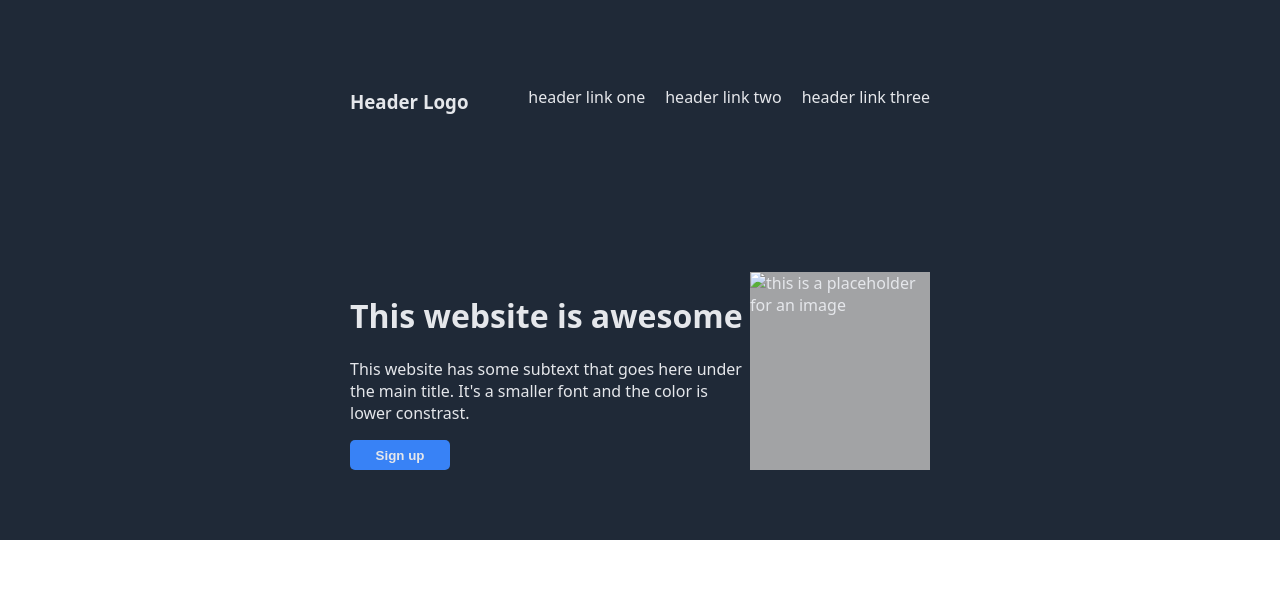
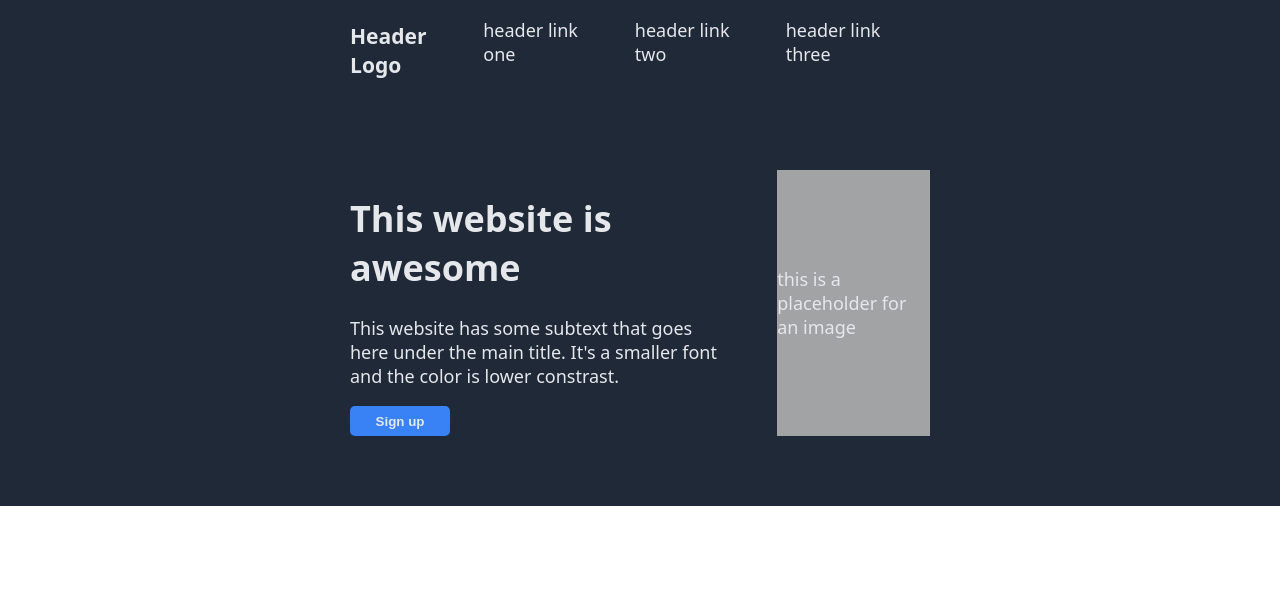
Before and after one commit to marin0suke/top-foundations-project1, a plain HTML site: page index.html in a window 1280 px wide. Shown: the top 590 px of the page. Drawn offline with Linux system fonts and the light colour scheme.

Commit message:
Finalised styling

```diff
--- a/index.html
+++ b/index.html
@@ -23,7 +23,7 @@
                 It's a smaller font and the color is lower constrast.</p>
             <button>Sign up</button>
         </div>
-        <img class="hero-image" src="" alt="this is a placeholder for an image">
+        <div class="hero-image">this is a placeholder for an image</div>
     </div>
 
     <div class="container2">
@@ -59,7 +59,7 @@
         <div class="blue-box">
             <div class="action-text">
                 <h3>Call to action! It's time!</h3>
-                <p>Sign up for our product by clicking that button right over there!</p>
+                <p class="sign-up">Sign up for our product by clicking that button right over there!</p>
             </div>
             <button class="action">Sign up</button>
         </div>
--- a/styles.css
+++ b/styles.css
@@ -4,12 +4,24 @@ body {
     font-family: system-ui, -apple-system, BlinkMacSystemFont, 'Segoe UI', Roboto, Oxygen, Ubuntu, Cantarell, 'Open Sans', 'Helvetica Neue', sans-serif;
     color: #E5E7EB; /* might have to change but in place so can see text for now.*/
     margin: 0px; /*had to override to get edges flush*/
+    font-size: 18px;
 
+}
+
+.container1,
+.container2,
+.container3,
+.container4,
+header,
+footer {
+    padding: 70px 350px;
 }
 
 header {
     display: flex;
     justify-content: space-between;
+    padding-top: 0px;
+    padding-bottom: 0px;
 }
 
 header, footer, .container1 {
@@ -19,6 +31,8 @@ header, footer, .container1 {
 .header-links {
     display: flex;
     gap: 20px;
+    margin: 0;
+    padding: 0;
 }
 
 
@@ -26,7 +40,8 @@ header, footer, .container1 {
 .container1 {
     flex: 1;
     display: flex;
-    justify-content: center;
+    justify-content: space-between;
+    gap: 50px; /*to put space between two child elements (hero text and image placeholder*/
 }
 
 .hero{
@@ -36,6 +51,11 @@ header, footer, .container1 {
 
 .hero-image {
     background-color: #a2a3a5;
+    height: auto;
+    width: 400px;
+    display: flex;
+    justify-content: center;
+    align-items: center;
 
 }
 
@@ -91,12 +111,14 @@ h2 {
     font-style: italic;
     font-size: 36px;
     font-weight: lighter;
+    margin-bottom: 0px;
 
 }
 
 .thor {
     align-self: flex-end;
     font-weight: bold;
+    margin-top: 0px;
 }
 
 
@@ -114,13 +136,18 @@ button.action {
     display: flex;
     background-color: #3882F6;
     border-radius: 8px;
-    padding: 25px 80px;
+    padding: 25px 120px;
     align-items: center;
     justify-content: space-between; /*trying to figure out why this doesn't work to space div and button*/
     gap: 100px;
 }
 
+
+
 button {
+    display: flex;
+    justify-content: center;
+    align-items: center;
     background-color: #3882F6;
     color: #E5E7EB;
     height: 30px;
@@ -132,19 +159,12 @@ button {
 
 
 
+
 footer {
     display: flex;
     justify-content: center;
     align-items: center;
+    padding-top: 30px;
+    padding-bottom: 30px;
 
 }
-
-.container1,
-.container2,
-.container3,
-.container4,
-header,
-footer {
-
-    padding: 70px 350px;
-}
```
